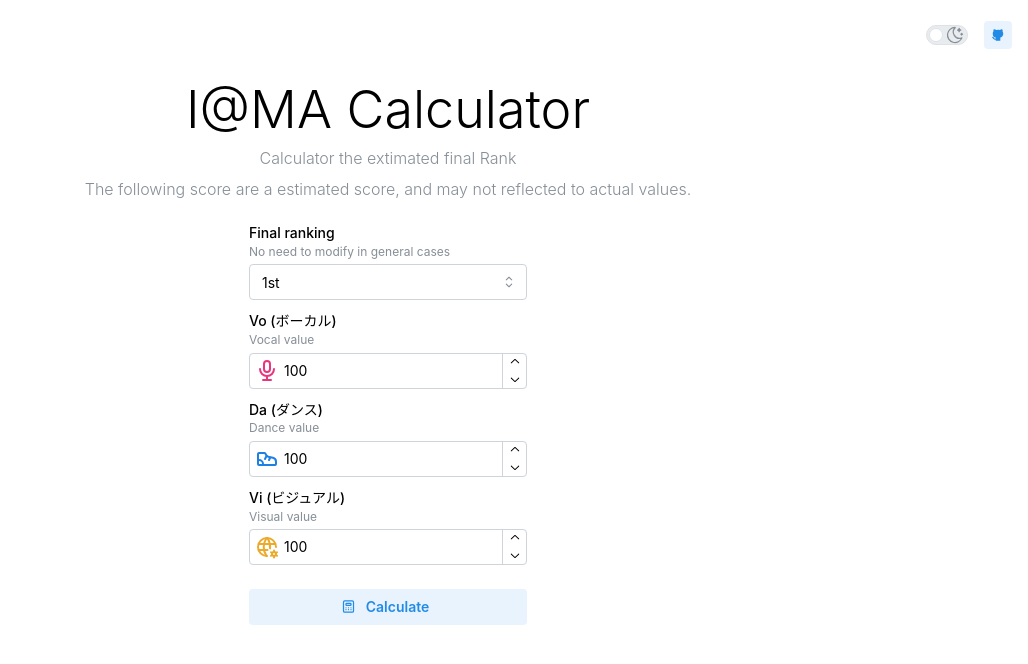
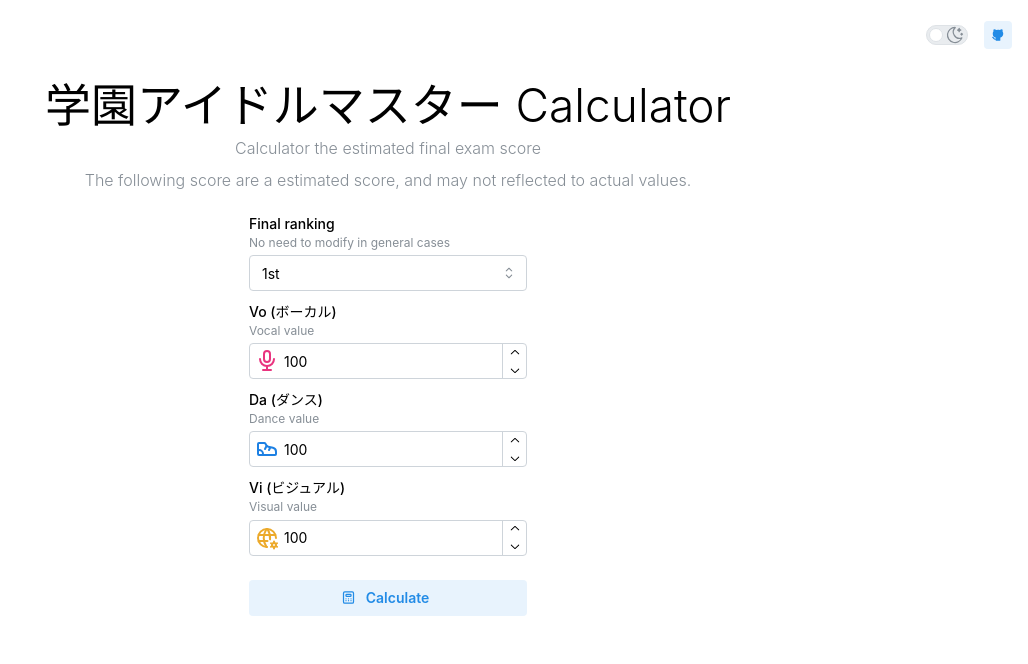
Before and after one commit to r48n34/gakuenmas-calculator, a React (Vite) app: page / in a window 1280 px wide. Shown: the top 664 px of the page, without its empty margins (252-1280 px from the left). Built offline with nearby package versions, Linux system fonts and the light colour scheme.

Commit message:
Better UI

```diff
--- a/src/components/CalculateForm.tsx
+++ b/src/components/CalculateForm.tsx
@@ -45,20 +45,20 @@
         <>
             {scoreToAPlus !== -1 && (
                 <Grid grow>
-                    <Grid.Col span={{ base: 12, md: 6, lg: 4 }}>
-                        <ShowsRankBox title={"B+"} score={scoreToBPlus} />
+                    <Grid.Col span={{ base: 12, md: 6, lg: 3 }}>
+                        <ShowsRankBox title={"B+"} score={scoreToBPlus} textColor={"gray"}/>
                     </Grid.Col>
 
-                    <Grid.Col span={{ base: 12, md: 6, lg: 4 }}>
-                        <ShowsRankBox title={"A"} score={scoreToA} />
+                    <Grid.Col span={{ base: 12, md: 6, lg: 3 }}>
+                        <ShowsRankBox title={"A"} score={scoreToA} textColor={"pink"}/>
                     </Grid.Col>
 
-                    <Grid.Col span={{ base: 12, md: 6, lg: 4 }}>
-                        <ShowsRankBox title={"A+"} score={scoreToAPlus} />
+                    <Grid.Col span={{ base: 12, md: 6, lg: 3 }}>
+                        <ShowsRankBox title={"A+"} score={scoreToAPlus} textColor={"pink"}/>
                     </Grid.Col>
 
-                    <Grid.Col span={{ base: 12, md: 6, lg: 4 }}>
-                        <ShowsRankBox title={"S"} score={scoreToS} />
+                    <Grid.Col span={{ base: 12, md: 6, lg: 3 }}>
+                        <ShowsRankBox title={"S"} score={scoreToS} textColor={"gold"}/>
                     </Grid.Col>
                 </Grid>
             )}
--- a/src/components/ShowsRankBox.tsx
+++ b/src/components/ShowsRankBox.tsx
@@ -3,12 +3,13 @@
 type ShowsRankBoxProps = {
     title: string
     score: number
+    textColor?: string
 }
 
-function ShowsRankBox({ title, score }: ShowsRankBoxProps){
+function ShowsRankBox({ title, score, textColor = "gold" }: ShowsRankBoxProps){
     return (
         <Card shadow="sm" padding="lg" radius="md" withBorder>
-        <Text ta="center" fz={24}>
+        <Text ta="center" fz={32} c={textColor}>
             { title }
         </Text>
         <Text ta="center" fz={32} fw={600}>
--- a/src/pages/HomePage.tsx
+++ b/src/pages/HomePage.tsx
@@ -17,12 +17,12 @@
         </Group>
 
         <Container>
-            <Text ta="center" fw={300} fz={52}>
-                I@MA Calculator
+            <Text ta="center" fw={300} fz={46}>
+                学園アイドルマスター Calculator
             </Text>
 
             <Text ta="center" mt={-5} fw={300} fz={16} mb={12} c="dimmed">
-                Calculator the extimated final Rank
+                Calculator the estimated final exam score
             </Text>
 
             <Text ta="center" mt={-5} fw={300} fz={16} mb={12} c="dimmed">
```
Also changed, not shown: 1 other file (tests, documents, lock files or other folders).
